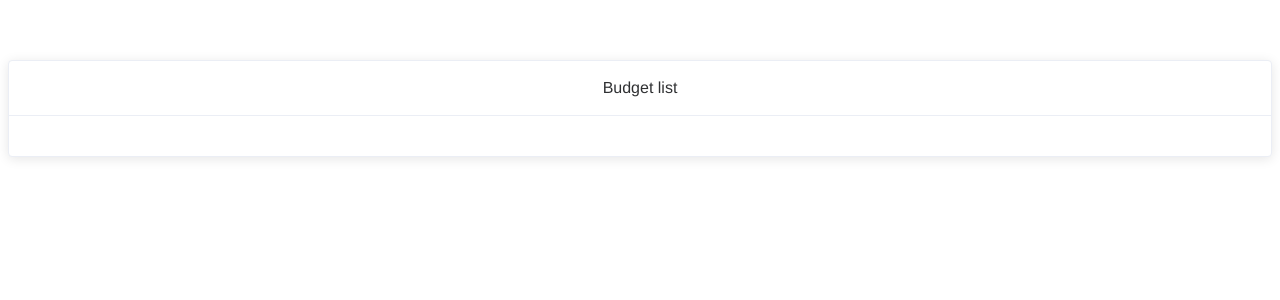
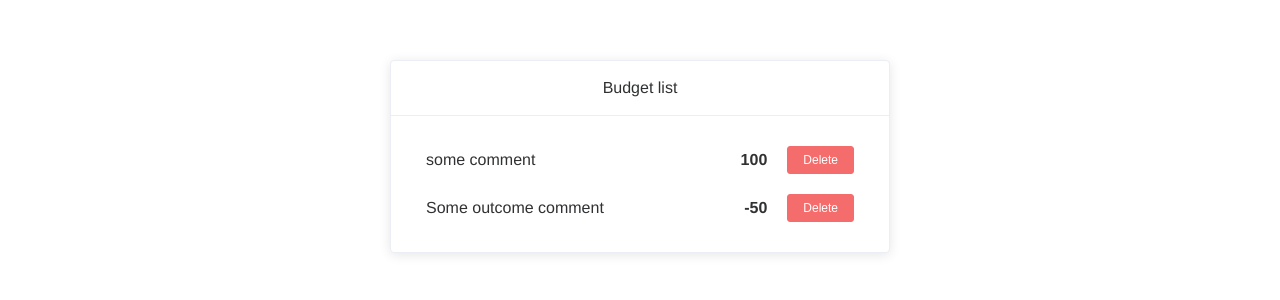
Before and after one commit to Pavel-VV/Budget-app3, a Vue app: page / in a window 1280 px wide. Shown: the top 300 px of the page. Built offline with nearby package versions, Linux system fonts and the light colour scheme.

Commit message:
add list and 'Empty' alert

```diff
--- a/src/App.vue
+++ b/src/App.vue
@@ -1,6 +1,6 @@
 <template>
   <div id="app">
-    <BudgetList />
+    <BudgetList :list="list"/>
   </div>
 </template>
 
@@ -25,7 +25,7 @@
         comment: 'Some outcome comment',
         id: 2,
       }
-    }
+    },
   }),
 }
 </script>
--- a/src/components/BudgetList.vue
+++ b/src/components/BudgetList.vue
@@ -1,7 +1,14 @@
 <template>
   <div class="budget-list-wrap">
     <ElCard :header="header">
-
+      <template v-if="!isEmpty">
+        <div class="list-item" v-for="(item, prop) in list" :key="prop">
+          <span class="budget-comment">{{ item.comment }}</span>
+          <span class="budget-value">{{ item.value }}</span>
+          <ElButton type="danger" size="mini">Delete</ElButton>
+        </div>
+      </template>
+      <ElAlert type="info" :title="emptyTitle" :closable="false" v-else />
     </ElCard>
   </div>
 </template>
@@ -17,10 +24,31 @@
   },
   data: () => ({
     header: "Budget list",
+    emptyTitle: "Empty list",
   }),
+  computed: {
+    isEmpty() {
+      return !Object.keys(this.list).length;
+    }
+  },
 }
 </script>
 
 <style scoped>
+  .budget-list-wrap {
+    max-width: 500px;
+    margin: auto;
+  }
 
+  .list-item {
+    display: flex;
+    align-items: center;
+    padding: 10px 15px;
+  }
+
+  .budget-value {
+    font-weight: 600;
+    margin-left: auto;
+    margin-right: 20px;
+  }
 </style>
--- a/src/plugins/elements/index.js
+++ b/src/plugins/elements/index.js
@@ -11,6 +11,7 @@
   Input,
   Select,
   Option,
+  Alert,
 } from 'element-ui';
 
 const elements = [
@@ -21,6 +22,7 @@
   Input,
   Select,
   Option,
+  Alert,
 ]
 
 locale.use(lang);
```
